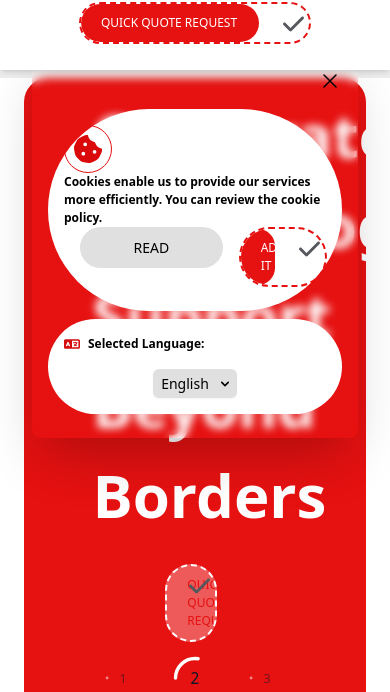
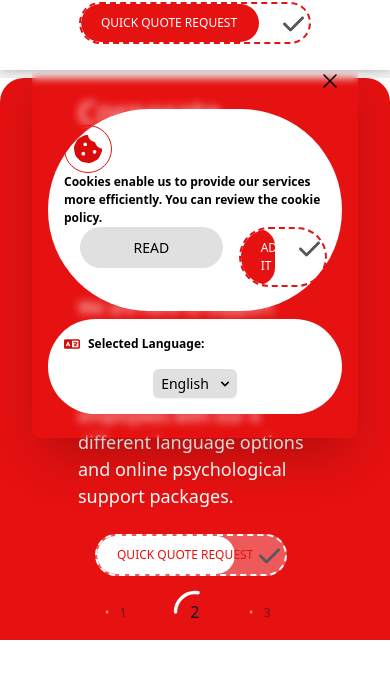
Before and after one commit to slmbngl/my-sento, a Vue app: page / in a window 390 px wide. Shown: the part 374-1066 px from the top of the page. Built offline with nearby package versions, Linux system fonts and the light colour scheme.

Commit message:
Responsive part: progressSlider

```diff
--- a/src/components/ProgressSlider.vue
+++ b/src/components/ProgressSlider.vue
@@ -4,11 +4,12 @@
       <TransitionRoot :show="active === index" enter="transition ease-out duration-300 transform"
         enterFrom="translate-x-full" enterTo="translate-x-0" leave="transition ease-in duration-300 transform absolute"
         leaveFrom="translate-x-0" leaveTo="-translate-x-full" @before-enter="heightFix()" class="absolute inset-0">
-        <div class="relative bg-sento rounded-3xl mx-6 px-0 sm:mx-8 sm:px-14">
-          <div class="flex justify-center lg:justify-start text-center lg:text-left text-white z-0">
+        <div class="relative bg-sento rounded-3xl mx-0 px-0 sm:mx-8 sm:px-14">
+          <div class="flex justify-center md:justify-start text-left text-white z-0">
             <div class="w-3/5 xl:mt-40 xl:mb-20">
-              <p class="text-6xl xl:text-7xl font-semibold py-3">{{ item.letter }}</p>
-              <p class="hidden md:block text-xl font-normal py-3">{{ item.letter2 }}</p>
+              <p class="text-3xl md:text-6xl xl:text-7xl font-normal sm:font-semibold py-3">{{ item.letter }}</p>
+              <p class="text-lg md:text-xl font-normal py-3">{{ item.letter2 }}</p>
+              <div class="text-center md:text-left md:justify-start">
               <button class="mixed-button">
                 {{ $t('fast') }}
                 <svg xmlns="http://www.w3.org/2000/svg" height="24" width="21" viewBox="0 0 448 512">
@@ -16,6 +17,7 @@
                     d="M438.6 105.4c12.5 12.5 12.5 32.8 0 45.3l-256 256c-12.5 12.5-32.8 12.5-45.3 0l-128-128c-12.5-12.5-12.5-32.8 0-45.3s32.8-12.5 45.3 0L160 338.7 393.4 105.4c12.5-12.5 32.8-12.5 45.3 0z" />
                 </svg>
               </button>
+            </div>
             </div>
             <div class="hidden lg:block w-2/5 bottom-0 right-0 mr-0 pr-0 pl-0 ml-0 mt-20 absolute z-0">
               <img class="rounded-xl ml-auto mr-0 pointer-events-none" :src="item.img" width="430" height="470"
@@ -202,7 +204,7 @@ button .absolute {
   z-index: 0;
   cursor: pointer;
   transition: width 0.3s ease-in-out;
-  @apply text-sento w-1/4 font-medium rounded-full text-xs px-5 my-3 text-left me-2 mb-2 uppercase border-2 border-dashed;
+  @apply text-sento w-48 lg:w-1/4 font-medium rounded-full text-xs px-5 my-3 text-left me-2 mb-2 uppercase border-2 border-dashed;
 }
 
 .mixed-button:hover {
```
